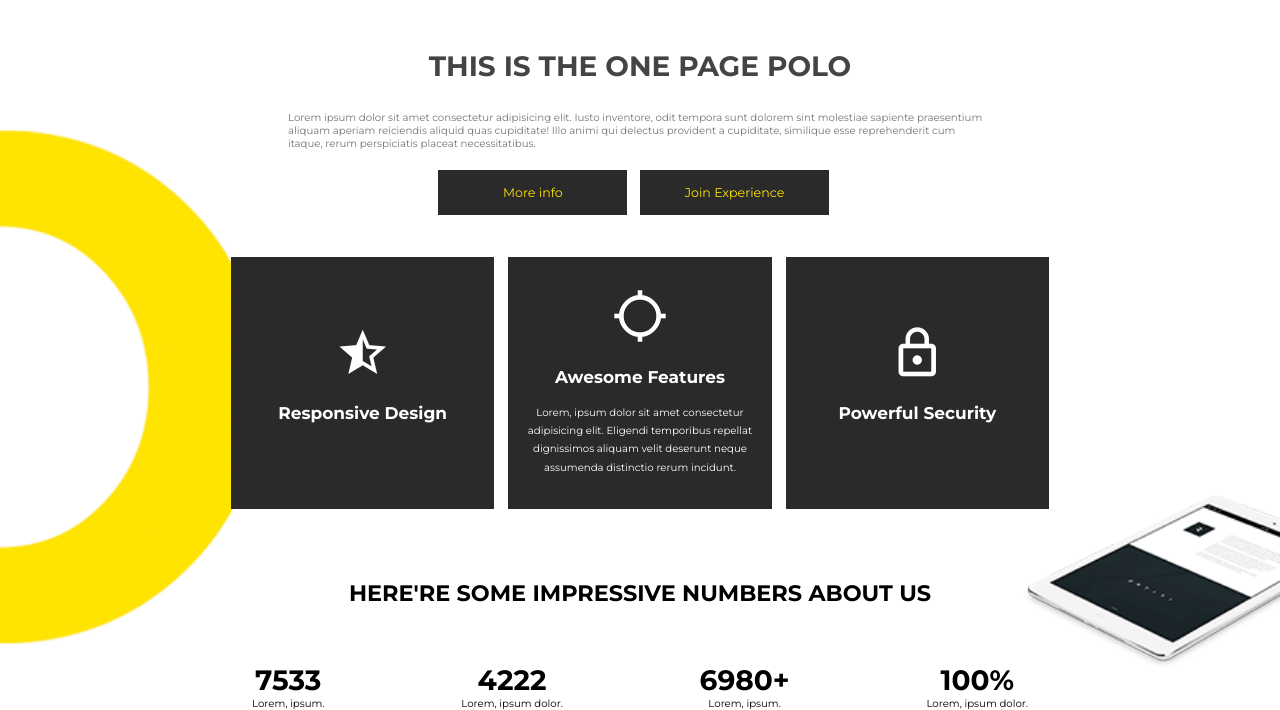
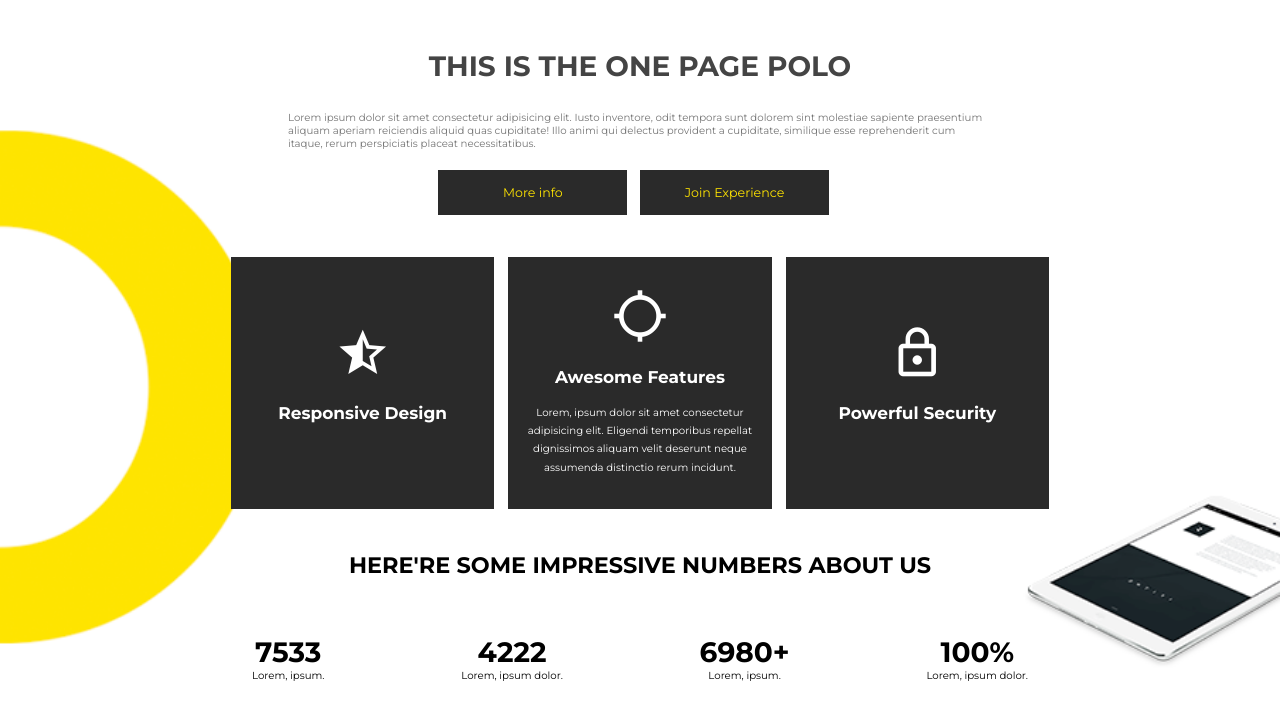
Before and after one commit to broly941/broly941.github.io, a plain HTML site: page index.html in a window 1280 px wide. Shown: the part 856-1566 px from the top of the page. Drawn offline with Linux system fonts and the light colour scheme.

Commit message:
Update styles.css

```diff
--- a/css/styles.css
+++ b/css/styles.css
@@ -317,7 +317,7 @@ header li:hover{
 
 	width: 65%;
 	margin: 0 auto;
-	margin-top: 2em;
+	margin-bottom: 2em;
 }
 
 .number-about-us .inner{
```
